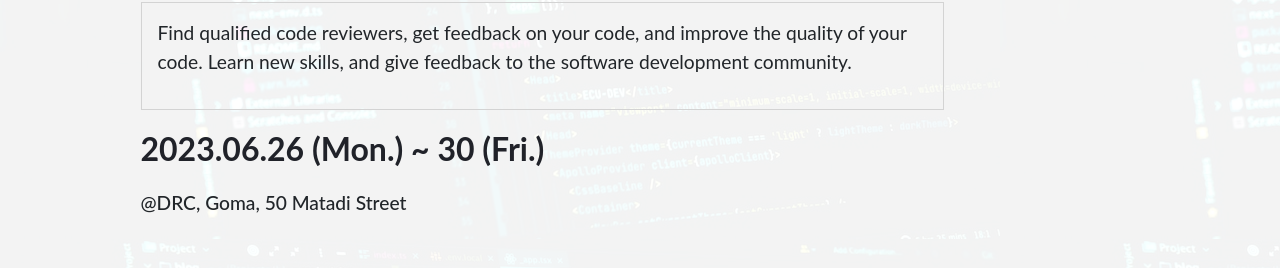
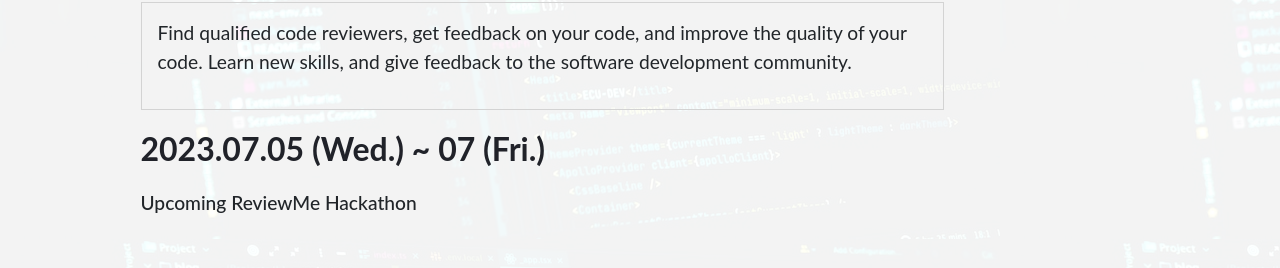
Before and after one commit to kambereBr/ReviewMe, a website: page index.html in a window 1280 px wide. Shown: the part 468-736 px from the top of the page. Drawn offline with nearby package versions, Linux system fonts and the light colour scheme; a web font is replaced by a local one.

Commit message:
Update home page upcoming activity

```diff
--- a/index.html
+++ b/index.html
@@ -74,8 +74,8 @@
             </p>
           </div>
           <div class="site-date-div">
-            <p class="text-date">2023.06.26 (Mon.) ~ 30 (Fri.)</p>
-            <p class="text-date-description">@DRC, Goma, 50 Matadi Street</p>
+            <p class="text-date">2023.07.05 (Wed.) ~ 07 (Fri.)</p>
+            <p class="text-date-description">Upcoming ReviewMe Hackathon</p>
           </div>
         </div>
       </section>
```
